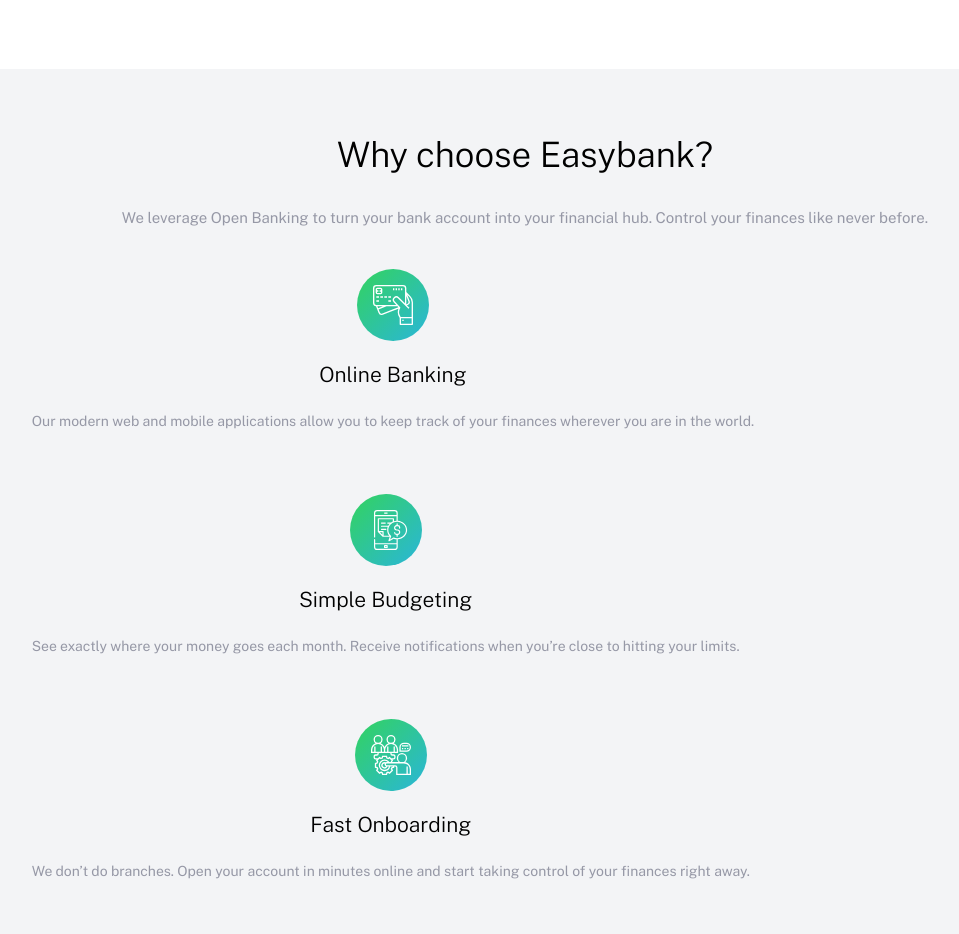
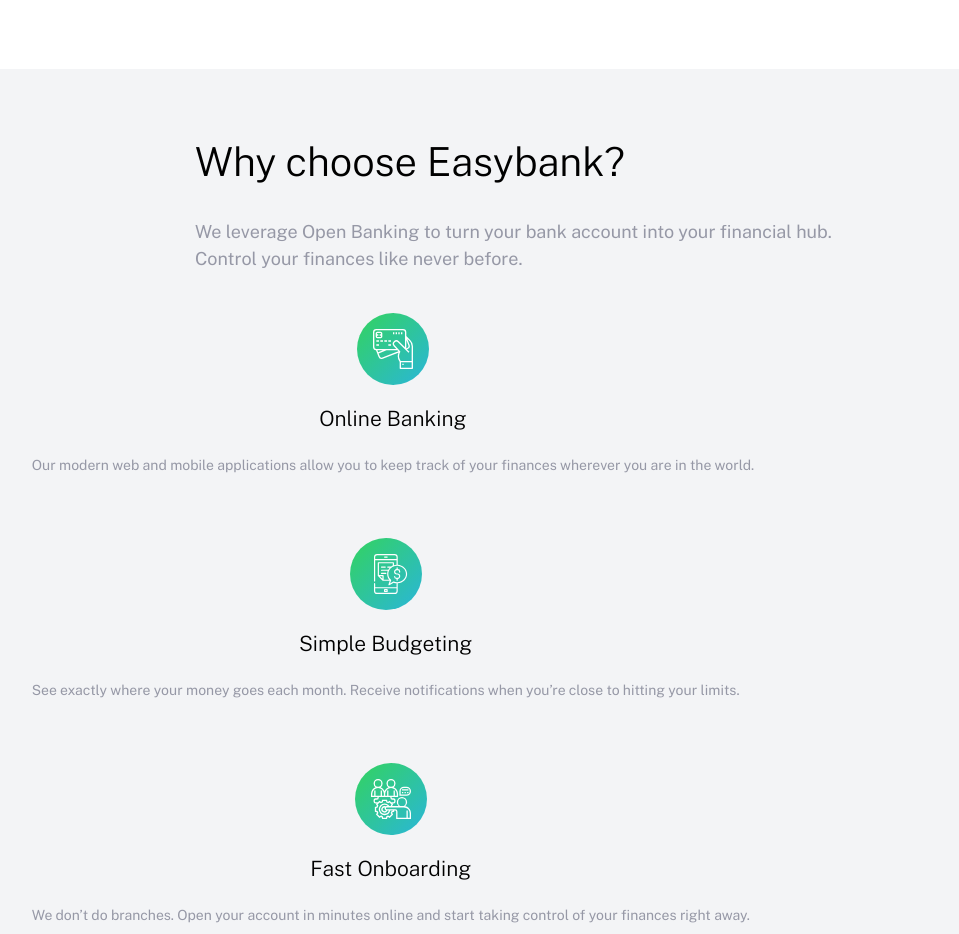
Before and after one commit to roc2246/easybank-landing-page__FEM, a website: page index.html in a window 1280 px wide. Shown: the part 1405-2339 px from the top of the page, without its empty margins (115-1074 px from the left). Drawn offline with nearby package versions, Linux system fonts and the light colour scheme.

Commit message:
Made .propositions__info more responsive

```diff
--- a/sass/base/_typography.scss
+++ b/sass/base/_typography.scss
@@ -37,17 +37,30 @@
 
 .propositions {
   &__info{
+    width: 100%;
+    max-width: rem(660px);
     margin-left: auto;
     margin-right: auto;
   }
   &__heading {
     text-align: center;
-    font-size: rem(35px);
+    font-size: clamp(rem(32px), 4vw, rem(40px));
+  }
+  @media(min-width: 800px){
+    &__heading{
+      text-align: left;
+    }
   }
   &__paragraph {
     text-align: center;
-    font-size: rem(15px);
+    font-size: clamp(rem(15px), 4vw,rem(18px));
   }
+  @media(min-width: 800px){
+    &__paragraph{
+      text-align: left;
+    }
+  }
+
 }
 
 .proposition {
```
Also changed, not shown: css/style.css.
